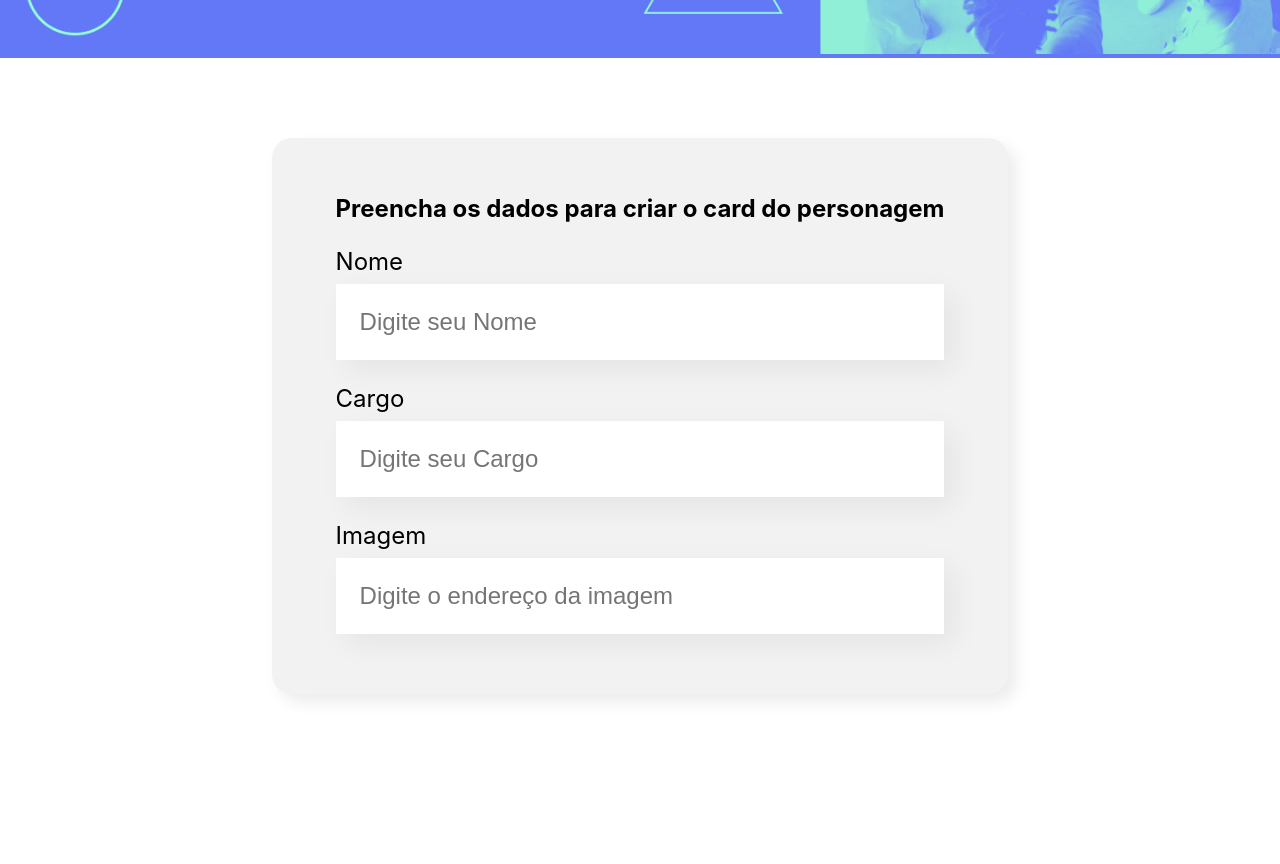
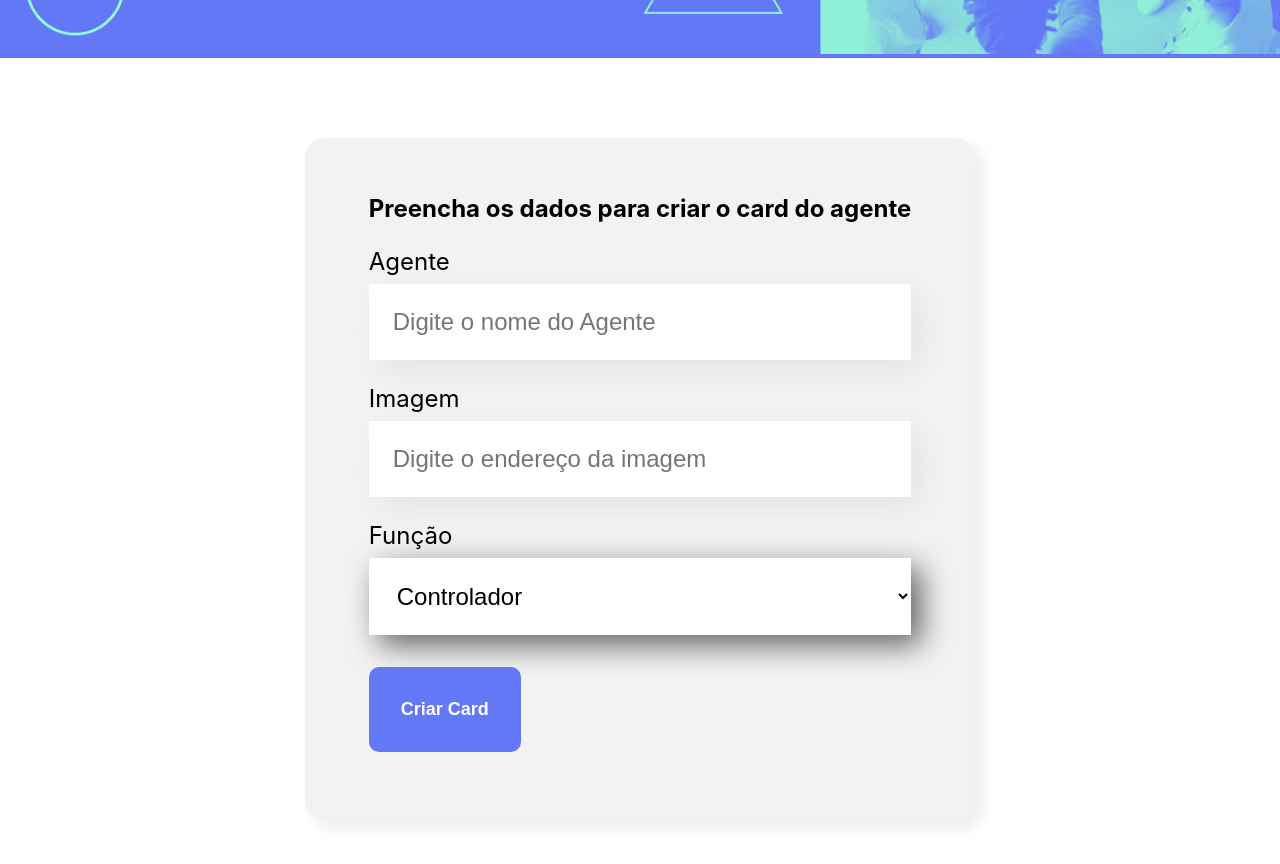
Before and after one commit to MichalskiLucas/organo, a React (Create React App) app: page / in a window 1280 px wide. Shown: the part 440-1304 px from the top of the page. Before the commit the page ends 1214 px from the top, so only its background shows below. Built offline with nearby package versions, Linux system fonts and the light colour scheme; the HTML template or start-up script is replaced by a standard one.

Commit message:
feat: Criando novas funcionalidades

```diff
--- a/src/App.js
+++ b/src/App.js
@@ -1,11 +1,20 @@
+import { useState } from 'react';
 import Banner from './componentes/Banner';
 import Formulario from './componentes/Formulario';
 
 function App() {
+
+  const [agentes, setAgentes] = useState([])
+
+  const aoAgenteNovo = (agente) => {
+    console.log(agente)
+    setAgentes([...agentes, agente])
+  }
+
   return (
     <div className="App">
       <Banner />
-      <Formulario />
+      <Formulario aoAgenteCadastrado={aoAgenteNovo}/>
     </div>
   );
 }
--- /dev/null
+++ b/src/componentes/Botao/Botao.css
@@ -0,0 +1,15 @@
+.botao{
+    background-color: #6278f7;
+    border-radius: 10px;
+    font-weight: 700;
+    font-size: 18px;
+    padding: 32px;
+    border: none;
+    cursor: pointer;
+    color: #FFF;
+    margin: 32px 0;
+}
+
+.botao:hover {
+    color: #95FFD4
+}
--- /dev/null
+++ b/src/componentes/Botao/index.js
@@ -0,0 +1,11 @@
+import './Botao.css';
+
+const Botao = (props) => {
+    return(
+        <button className='botao'>
+            {props.children}
+        </button>
+    );
+}
+
+export default Botao;
--- a/src/componentes/CampoTexto/index.js
+++ b/src/componentes/CampoTexto/index.js
@@ -1,10 +1,15 @@
 import './CampoTexto.css';
 
 const CampoTexto = (props) => {
+
+    const aoDigitar = (evento) => {
+        props.aoAlterado(evento.target.value)
+    }
+
     return (
         <div className="campo-texto">
             <label>{props.label}</label>
-            <input placeholder={props.placeholder}/>
+            <input value={props.valor} onChange={aoDigitar} required={props.obrigatorio} placeholder={props.placeholder}/>
         </div>
     );
 }
--- a/src/componentes/Formulario/index.js
+++ b/src/componentes/Formulario/index.js
@@ -1,14 +1,39 @@
+import Botao from '../Botao';
 import CampoTexto from '../CampoTexto';
+import ListaSuspensa from '../ListaSuspensa';
 import './Formulario.css';
+import { useState } from 'react';
 
-const Formulario = () => {
-    return(
+const Formulario = (props) => {
+
+    const funcao = [
+        'Controlador',
+        'Duelista',
+        'Sentinela',
+        'Iniciador'
+    ];
+
+    const [agente, setAgente] = useState('');
+    const [imagem, setImagem] = useState('');
+    const [funcaoAgente, setFuncaoAgente] = useState('');
+
+    const aoSalvar = (evento) => {
+        evento.preventDefault()
+        props.aoAgenteCadastrado({
+            agente,
+            imagem,
+            funcaoAgente
+        });
+    }
+
+    return (
         <section className='formulario'>
-            <form>
-                <h2>Preencha os dados para criar o card do personagem</h2>
-                <CampoTexto label="Nome" placeholder="Digite seu Nome"/>
-                <CampoTexto label="Cargo" placeholder="Digite seu Cargo"/>
-                <CampoTexto label="Imagem" placeholder="Digite o endereço da imagem"/>
+            <form onSubmit={aoSalvar}>
+                <h2>Preencha os dados para criar o card do agente</h2>
+                <CampoTexto obrigatorio={true} label="Agente" placeholder="Digite o nome do Agente" valor={agente} aoAlterado={valor => setAgente(valor)} />
+                <CampoTexto obrigatorio={true} label="Imagem" placeholder="Digite o endereço da imagem" valor={imagem} aoAlterado={valor => setImagem(valor)} />
+                <ListaSuspensa label="Função" itens={funcao} valor={funcaoAgente} aoAlterado={valor => setFuncaoAgente(valor)} />
+                <Botao>Criar Card</Botao>
             </form>
         </section>
     )
--- /dev/null
+++ b/src/componentes/ListaSuspensa/ListaSuspensa.css
@@ -0,0 +1,15 @@
+.lista-suspensa label{
+    display: block;
+    margin-bottom: 8px;
+    font-size: 24px;
+}
+
+.lista-suspensa select {
+    background-color: #FFF;
+    box-shadow: 10px 10px 30px rgba(0,0,0,0.6);
+    width: 100%;
+    border: none;
+    font-size: 24px;
+    padding: 24px;
+    box-sizing: border-box;
+}
--- /dev/null
+++ b/src/componentes/ListaSuspensa/index.js
@@ -0,0 +1,14 @@
+import './ListaSuspensa.css'
+
+const ListaSuspensa = (props) => {
+    return(
+        <div className='lista-suspensa'>
+            <label>{props.label}</label>
+            <select onChange={evento =>props.aoAlterado(evento.target.value)} value={props.value}>
+                {props.itens.map(item => <option key={item}>{item}</option>)}
+            </select>
+        </div>
+    );
+}
+
+export default ListaSuspensa;
```
